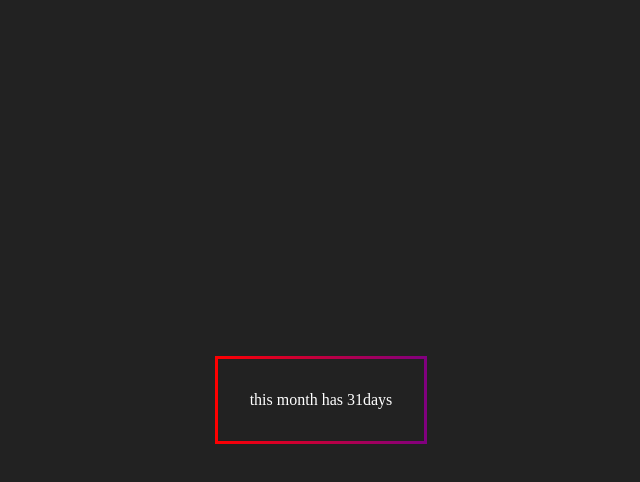
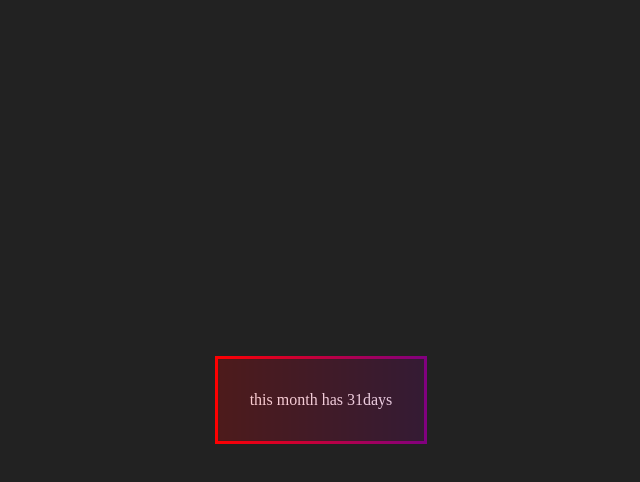
Before and after one commit to ctrachte/Kitchen-Calendar, a website: page index.html in a window 1280 px wide. In both pictures the pointer is over the element 639 px from the left and 400 px from the top of the page. Shown: the whole page, without its empty margins (319-959 px from the left). Drawn offline with Linux system fonts and the light colour scheme.

Commit message:
updates to css classes

```diff
--- a/kitchenCalendar.css
+++ b/kitchenCalendar.css
@@ -18,7 +18,10 @@
     color: white;
     padding: 2rem;
   }
-
+  .calendar:hover {
+    cursor:pointer;
+    opacity: 0.8;
+}
   body {
     margin:0;
 }
```
